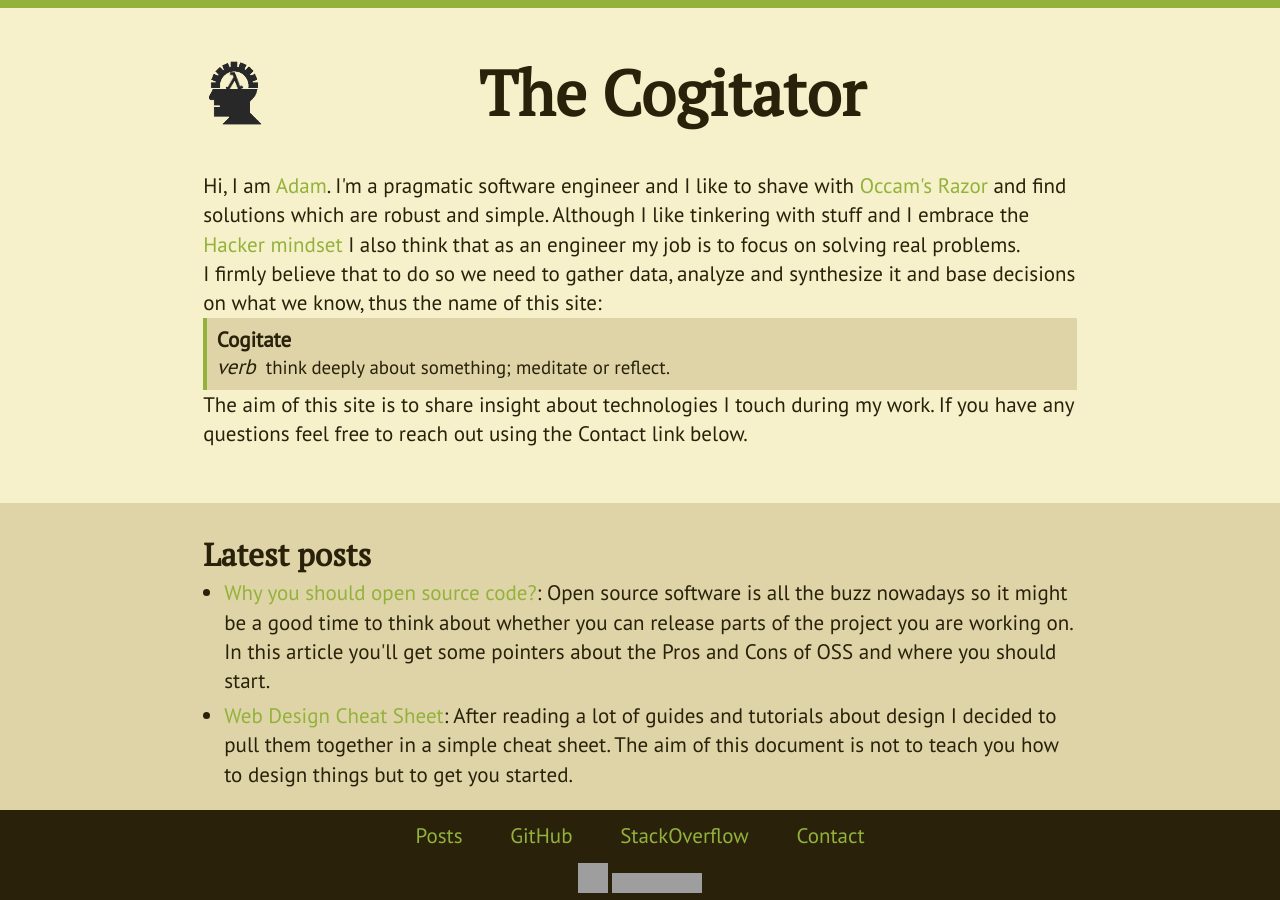
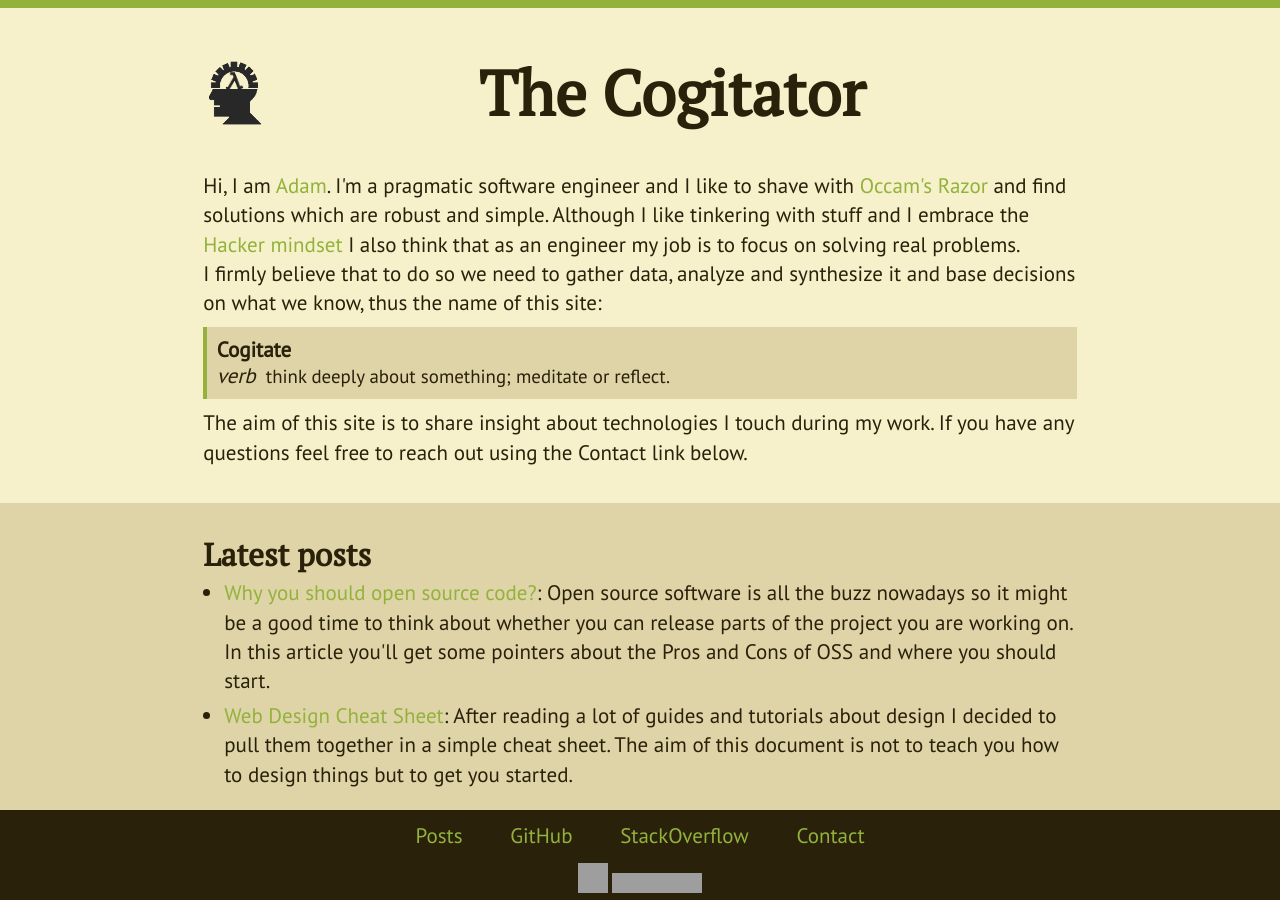
Before and after one commit to Hexworks/the-cogitator, a Jekyll site: the page built from index.html, in a window 1280 px wide. Built offline with Jekyll 4.4.1, drawn with Linux system fonts in a browser that asks for light colours; grey boxes are pictures that could not be loaded.

Commit message:
fixing style and typos

```diff
--- a/css/main.scss
+++ b/css/main.scss
@@ -126,7 +126,8 @@ pre, .accent, blockquote {
   color: $accented-foreground-color;
   padding: 0.5em;
   font-size: 0.9em;
-  line-height: 1.4em
+  line-height: 1.4em;
+  margin: 0.5em 0;
 }
 
 cite {
@@ -160,8 +161,9 @@ h2 {
 
 
 h3 {
-  font-size: 1em;
-  line-height: 1.1em;
+  font-family: $accent-font;
+  font-size: 1.2em;
+  line-height: 1.3em;
   padding: $header-top-spacing 0 $header-bottom-spacing 0;
 }
 
@@ -176,6 +178,10 @@ h3 {
   width: 100%;
   height: 100%;
   display: block;
+}
+
+#home a:hover {
+  text-decoration: none;
 }
 
 header {
```
